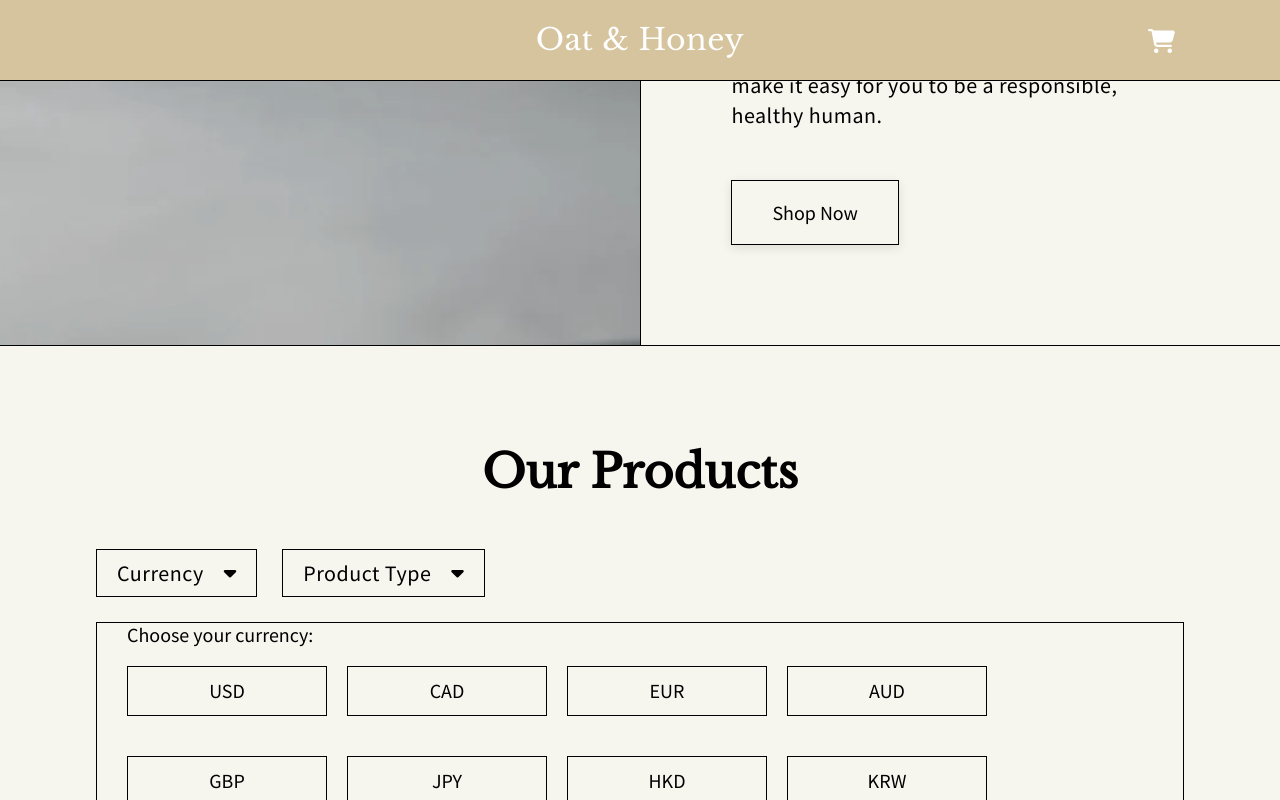
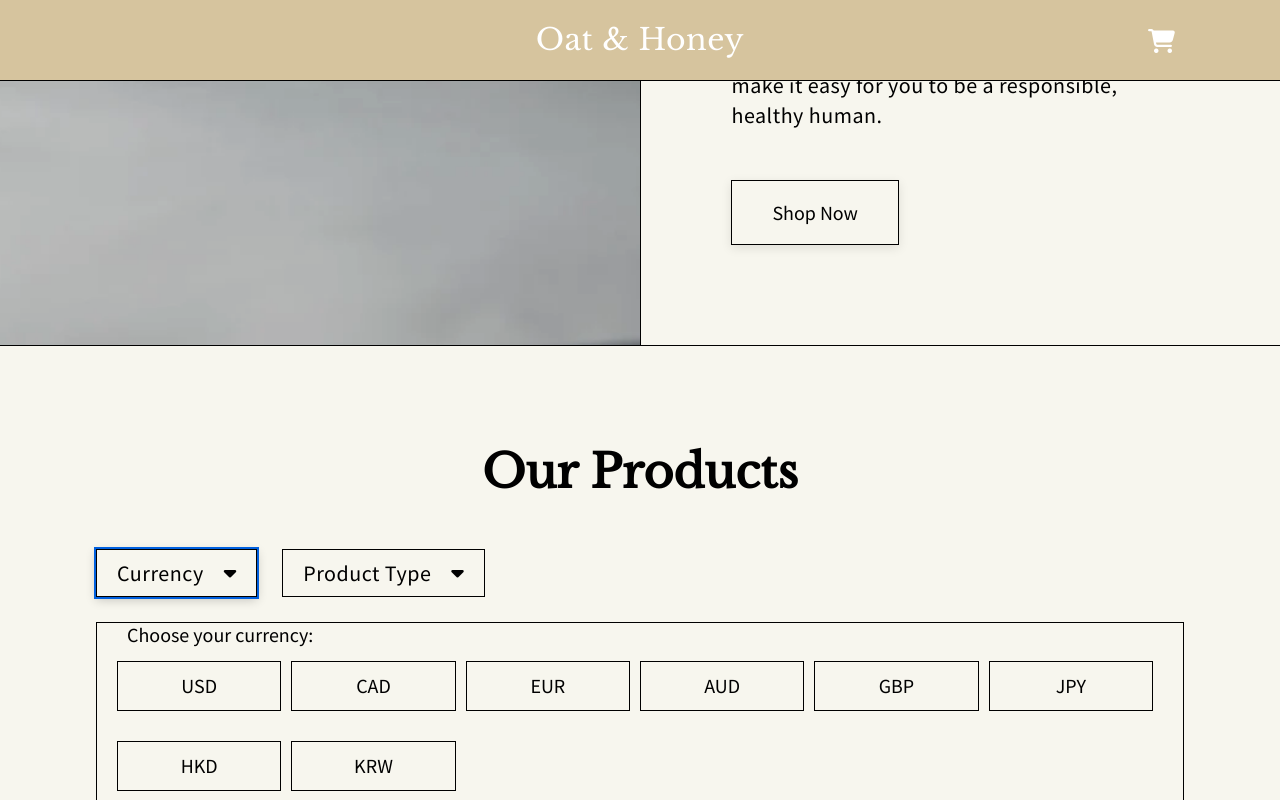
Before and after one commit to LesterYiu/oatAndHoney, a React (Create React App) app: page / in a window 1280 px wide. Both pictures are taken after a click on the button "Currency". Shown: the part 625-1425 px from the top of the page. Built offline with nearby package versions, Linux system fonts and the light colour scheme; no server answers; the database is empty.

Commit message:
fixed keyboard tabbing issues for currency + product form

```diff
--- a/src/App.css
+++ b/src/App.css
@@ -251,6 +251,11 @@ header {
   box-shadow: 0 3px 10px rgba(0, 0, 0, 0.1);
 }
 
+.addToBagButton:focus {
+  outline: 2px solid #0060DF;
+  box-shadow: 0 3px 10px rgba(0, 0, 0, 0.2);
+}
+
 .itemContainer {
   border: 1px solid black;
   padding: 20px;
@@ -270,6 +275,12 @@ header {
   align-items: center;
 }
 
+.productFilter:focus {
+  box-shadow: 0 3px 10px rgba(0, 0, 0, 0.2);
+  outline: 2px solid #0060DF;
+
+}
+
 .productFilter p {
   margin-right: 20px;
 }
@@ -280,26 +291,6 @@ header {
 
 .productButtonTwo {
   margin-left: 25px;
-}
-
-
-/* Form (Product Choice) */
-
-input[type=radio] {
-  appearance: none;
-}
-
-label {
-  display: flex;
-  align-items: center;
-  justify-content: center;
-  text-align: center;
-  margin: 20px 10px;
-  border: 1px solid black;
-  padding: 5px 10px;
-  width: 200px;
-  height: 50px;
-  font-size: 1rem;
 }
 
 .formInput {
@@ -314,11 +305,43 @@ label {
 .productForm {
   margin: 25px 0;
   border: 1px solid black;
-  padding: 0px 20px;
+  padding: 0 20px;
 }
 
 fieldset {
   height: 100%;
+}
+
+input[type=radio] {
+  appearance: none;
+}
+
+label {
+  display: flex;
+  align-items: center;
+  justify-content: center;
+  text-align: center;
+  margin: 15px 0px;
+  border: 1px solid black;
+  padding: 5px 10px;
+  width: calc((100% / 6) - 10px);
+  height: 50px;
+  font-size: 1rem;
+  cursor: pointer;
+}
+
+.activeChoice {
+  background: #D6C49E;
+  box-shadow: 0 3px 10px rgba(0, 0, 0, 0.2);
+}
+
+label:nth-of-type(2n+2) {
+  margin: 15px 10px;
+}
+
+label:focus-within {
+  box-shadow: 0 3px 10px rgba(0, 0, 0, 0.2);
+  outline: 2px solid #0060DF;
 }
 
 legend {
--- a/src/Currencies.js
+++ b/src/Currencies.js
@@ -1,8 +1,41 @@
+import {useState} from 'react';
+
 const Currencies = (props) => {
     const {setCurrencyChoice} = props;
+    const [checkUSD, setCheckUSD] = useState(false);
+    const [checkCAD, setCheckCAD] = useState(false);
+    const [checkEUR, setCheckEUR] = useState(false);
+    const [checkAUD, setCheckAUD] = useState(false);
+    const [checkGBP, setCheckGBP] = useState(false);
+    const [checkJPY, setCheckJPY] = useState(false);
+    const [checkHKD, setCheckHKD] = useState(false);
+    const [checkKRW, setCheckKRW] = useState(false);
 
     const handleCurrencyClick = (e) => {
         setCurrencyChoice(e.target.value);
+    }
+    const setAllInput = () => {
+        setCheckUSD(false);
+        setCheckCAD(false);
+        setCheckEUR(false);
+        setCheckAUD(false);
+        setCheckGBP(false);
+        setCheckJPY(false);
+        setCheckHKD(false);
+        setCheckKRW(false);
+    }
+
+    const handleCurrency = (setCheckCurrency, currency) => {
+        setAllInput();
+        setCheckCurrency(!currency);
+    }
+
+    const handleKeyPress = (e, handleFunction) => {
+        if (e.code === 'Enter') {
+            setAllInput();
+            handleFunction();
+            setCurrencyChoice(e.target.nextElementSibling.value);
+        }
     }
 
     return (
@@ -11,29 +44,29 @@ const Currencies = (props) => {
                 <legend>Choose your currency:</legend>
                 <div className="formInput">
 
-                    <label htmlFor="USD">USD </label>
-                    <input type="radio" id="USD" name="currency" value="USD" onChange={handleCurrencyClick}/>
+                    <label htmlFor="USD" className={checkUSD ? "activeChoice" : null} onClick={() => {handleCurrency(setCheckUSD, checkUSD)}} tabIndex="0" onKeyPress={(e) => {handleKeyPress(e, () => {handleCurrency(setCheckUSD, checkUSD)})}}>USD </label>
+                    <input type="radio" id="USD" name="currency" value="USD" onChange={handleCurrencyClick} tabIndex="-1"/>
 
-                    <label htmlFor="CAD">CAD</label>
-                    <input type="radio" id="CAD" name="currency" value="CAD" onChange={handleCurrencyClick}/>
+                    <label htmlFor="CAD" className={checkCAD ? "activeChoice" : null} onClick={() => {handleCurrency(setCheckCAD, checkCAD)}}  tabIndex="0" onKeyPress={(e) => {handleKeyPress(e, () => {handleCurrency(setCheckCAD, checkCAD)})}}>CAD</label>
+                    <input type="radio" id="CAD" name="currency" value="CAD" onChange={handleCurrencyClick} tabIndex="-1"/>
 
-                    <label htmlFor="EUR">EUR</label>
-                    <input type="radio" id="EUR" name="currency" value="EUR" onChange={handleCurrencyClick}/>
+                    <label htmlFor="EUR" className={checkEUR ? "activeChoice" : null} onClick={() => {handleCurrency(setCheckEUR, checkEUR)}}  tabIndex="0" onKeyPress={(e) => {handleKeyPress(e, () => {handleCurrency(setCheckEUR, checkEUR)})}}>EUR</label>
+                    <input type="radio" id="EUR" name="currency" value="EUR" onChange={handleCurrencyClick} tabIndex="-1"/>
 
-                    <label htmlFor="AUD">AUD</label>
-                    <input type="radio" id="AUD" name="currency" value="AUD" onChange={handleCurrencyClick}/>
+                    <label htmlFor="AUD" className={checkAUD ? "activeChoice" : null} onClick={() => {handleCurrency(setCheckAUD, checkAUD)}}  tabIndex="0" onKeyPress={(e) => {handleKeyPress(e, () => {handleCurrency(setCheckAUD, checkAUD)})}}>AUD</label>
+                    <input type="radio" id="AUD" name="currency" value="AUD" onChange={handleCurrencyClick} tabIndex="-1"/>
 
-                    <label htmlFor="GBP">GBP</label>
-                    <input type="radio" id="GBP" name="currency" value="GBP" onChange={handleCurrencyClick}/>
+                    <label htmlFor="GBP" className={checkGBP ? "activeChoice" : null} onClick={() => {handleCurrency(setCheckGBP, checkGBP)}}  tabIndex="0" onKeyPress={(e) => {handleKeyPress(e, () => {handleCurrency(setCheckGBP, checkGBP)})}}>GBP</label>
+                    <input type="radio" id="GBP" name="currency" value="GBP" onChange={handleCurrencyClick} tabIndex="-1"/>
 
-                    <label htmlFor="JPY">JPY</label>
-                    <input type="radio" id="JPY" name="currency" value="JPY" onChange={handleCurrencyClick}/>
+                    <label htmlFor="JPY" className={checkJPY ? "activeChoice" : null} onClick={() => {handleCurrency(setCheckJPY, checkJPY)}}  tabIndex="0" onKeyPress={(e) => {handleKeyPress(e, () => {handleCurrency(setCheckJPY, checkJPY)})}}>JPY</label>
+                    <input type="radio" id="JPY" name="currency" value="JPY" onChange={handleCurrencyClick} tabIndex="-1"/>
 
-                    <label htmlFor="HKD">HKD</label>
-                    <input type="radio" id="HKD" name="currency" value="HKD" onChange={handleCurrencyClick}/>
+                    <label htmlFor="HKD" className={checkHKD ? "activeChoice" : null} onClick={() => {handleCurrency(setCheckHKD, checkHKD)}}  tabIndex="0" onKeyPress={(e) => {handleKeyPress(e, () => {handleCurrency(setCheckHKD, checkHKD)})}}>HKD</label>
+                    <input type="radio" id="HKD" name="currency" value="HKD" onChange={handleCurrencyClick} tabIndex="-1"/>
 
-                    <label htmlFor="KRW">KRW</label>
-                    <input type="radio" id="KRW" name="currency" value="KRW" onChange={handleCurrencyClick}/>
+                    <label htmlFor="KRW" className={checkKRW ? "activeChoice" : null} onClick={() => {handleCurrency(setCheckKRW, checkKRW)}}  tabIndex="0" onKeyPress={(e) => {handleKeyPress(e, () => {handleCurrency(setCheckKRW, checkKRW)})}}>KRW</label>
+                    <input type="radio" id="KRW" name="currency" value="KRW" onChange={handleCurrencyClick} tabIndex="-1"/>
                 </div>
             </fieldset>
         </form>
--- a/src/Form.js
+++ b/src/Form.js
@@ -1,9 +1,56 @@
+import {useState} from 'react';
+
 const Form = (props) => {
 
     const {setUserInput} = props;
+    const [checkAllProducts, setCheckAllProducts] = useState(false);
+    const [checkPersonal, setCheckPersonal] = useState(false);
+    const [checkShaving, setCheckShaving] = useState(false);
+    const [checkSkinCare, setCheckSkinCare] = useState(false);
+    const [checkOral, setCheckOral] = useState(false);
+    const [checkHairCare, setCheckHairCare] = useState(false);
+    const [checkDeodorant, setCheckDeodorant] = useState(false);
+
+    const setAllInput = () => {
+        setCheckAllProducts(false);
+        setCheckPersonal(false);
+        setCheckShaving(false);
+        setCheckSkinCare(false);
+        setCheckOral(false);
+        setCheckHairCare(false)
+        setCheckDeodorant(false);
+    }
 
     const handleUserChoice = (e) => {
         setUserInput(e.target.value);
+    }
+    const handleProductClick = () => {
+        setAllInput();
+        setCheckAllProducts(!checkAllProducts);
+    }
+    const handlePersonalClick = () => {
+        setAllInput();
+        setCheckPersonal(!checkPersonal);
+    }
+    const handleShavingClick = () => {
+        setAllInput();
+        setCheckShaving(!checkShaving);
+    }
+    const handleSkinCareClick = () => {
+        setAllInput();
+        setCheckSkinCare(!checkSkinCare);
+    }
+    const handleOralClick = () => {
+        setAllInput();
+        setCheckOral(!checkOral);
+    }
+    const handleHairCareClick = () => {
+        setAllInput();
+        setCheckHairCare(!checkHairCare);
+    }
+    const handleDeodorantClick = () => {
+        setAllInput();
+        setCheckDeodorant(!checkDeodorant);
     }
 
     return(
@@ -13,26 +60,26 @@ const Form = (props) => {
 
                 <div className="formInput">
 
-                    <label htmlFor="bathAndBeauty">All Products</label>
-                    <input type="radio" name="type" id="bathAndBeauty" value="Bath & Beauty" onChange={handleUserChoice}/>
+                    <label htmlFor="bathAndBeauty" className={checkAllProducts ? "activeChoice" : null} onClick={handleProductClick} tabIndex="0">All Products</label>
+                    <input type="radio" name="type" id="bathAndBeauty" value="Bath & Beauty" onChange={handleUserChoice} tabIndex="-1"/>
 
-                    <label htmlFor="personalCare">Personal Care</label>
-                    <input type="radio" name="type" id="personalCare" value="Personal Care" onChange={handleUserChoice}/>
+                    <label htmlFor="personalCare" className={checkPersonal ? "activeChoice" : null} onClick={handlePersonalClick} tabIndex="0">Personal Care</label>
+                    <input type="radio" name="type" id="personalCare" value="Personal Care" onChange={handleUserChoice} tabIndex="-1"/>
 
-                    <label htmlFor="shavingAndGrooming">Shaving & Grooming</label>
-                    <input type="radio" name="type" id="shavingAndGrooming" value="Shaving & Grooming" onChange={handleUserChoice}/>
+                    <label htmlFor="shavingAndGrooming" className={checkShaving ? "activeChoice" : null} onClick={handleShavingClick} tabIndex="0">Shaving & Grooming</label>
+                    <input type="radio" name="type" id="shavingAndGrooming" value="Shaving & Grooming" onChange={handleUserChoice} tabIndex="-1"/>
 
-                    <label htmlFor="skinCare">Skin care</label>
-                    <input type="radio" name="type" id="skinCare" value="Skin Care" onChange={handleUserChoice}/>
+                    <label htmlFor="skinCare" className={checkSkinCare ? "activeChoice" : null} onClick={handleSkinCareClick} tabIndex="0">Skin care</label>
+                    <input type="radio" name="type" id="skinCare" value="Skin Care" onChange={handleUserChoice} tabIndex="-1"/>
 
-                    <label htmlFor="oralCare">Oral Care</label>
-                    <input type="radio" name="type" id="oralCare" value="Oral Care" onChange={handleUserChoice}/>
+                    <label htmlFor="oralCare" className={checkOral ? "activeChoice" : null} onClick={handleOralClick} tabIndex="0">Oral Care</label>
+                    <input type="radio" name="type" id="oralCare" value="Oral Care" onChange={handleUserChoice} tabIndex="-1"/>
 
-                    <label htmlFor="oralCare">Hair Care</label>
-                    <input type="radio" name="type" id="hairCare" value="Hair Care" onChange={handleUserChoice}/>
+                    <label htmlFor="hairCare" className={checkHairCare ? "activeChoice" : null} onClick={handleHairCareClick} tabIndex="0">Hair Care</label>
+                    <input type="radio" name="type" id="hairCare" value="Hair Care" onChange={handleUserChoice} tabIndex="-1"/>
 
-                    <label htmlFor="deodorant">Deodorant</label>
-                    <input type="radio" name="type" id="deodorant" value="Deodorant" onChange={handleUserChoice}/>
+                    <label htmlFor="deodorant" className={checkDeodorant ? "activeChoice" : null} onClick={handleDeodorantClick} tabIndex="0">Deodorant</label>
+                    <input type="radio" name="type" id="deodorant" value="Deodorant" onChange={handleUserChoice} tabIndex="-1"/>
                 </div>
             </fieldset>
         </form>
```
